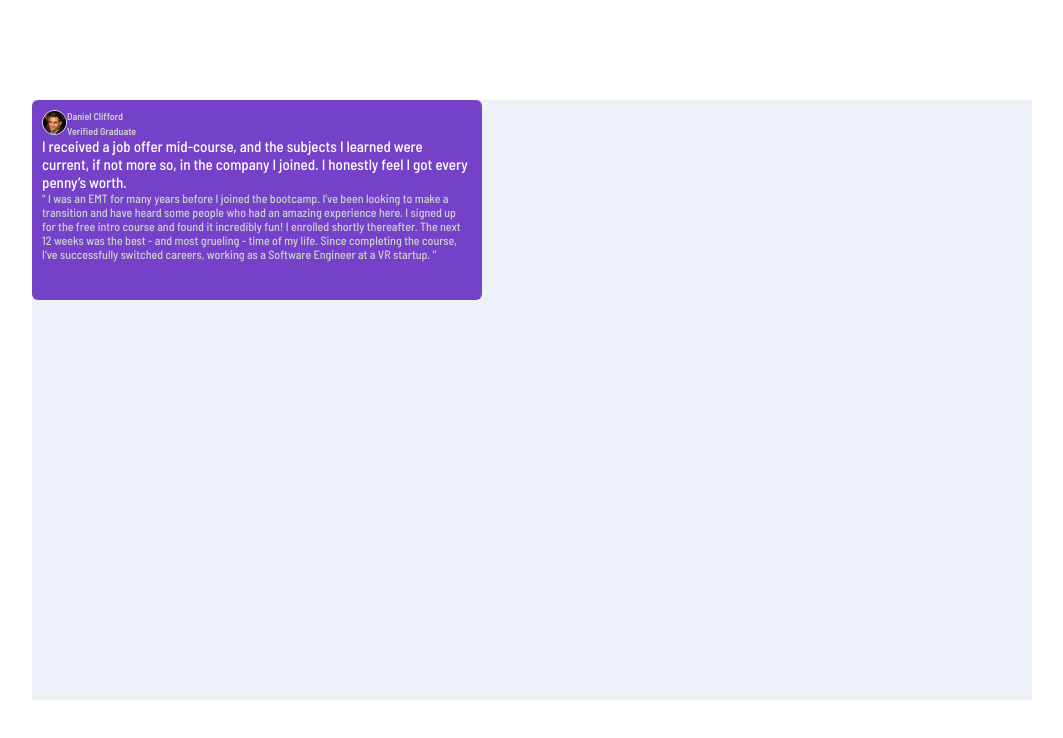
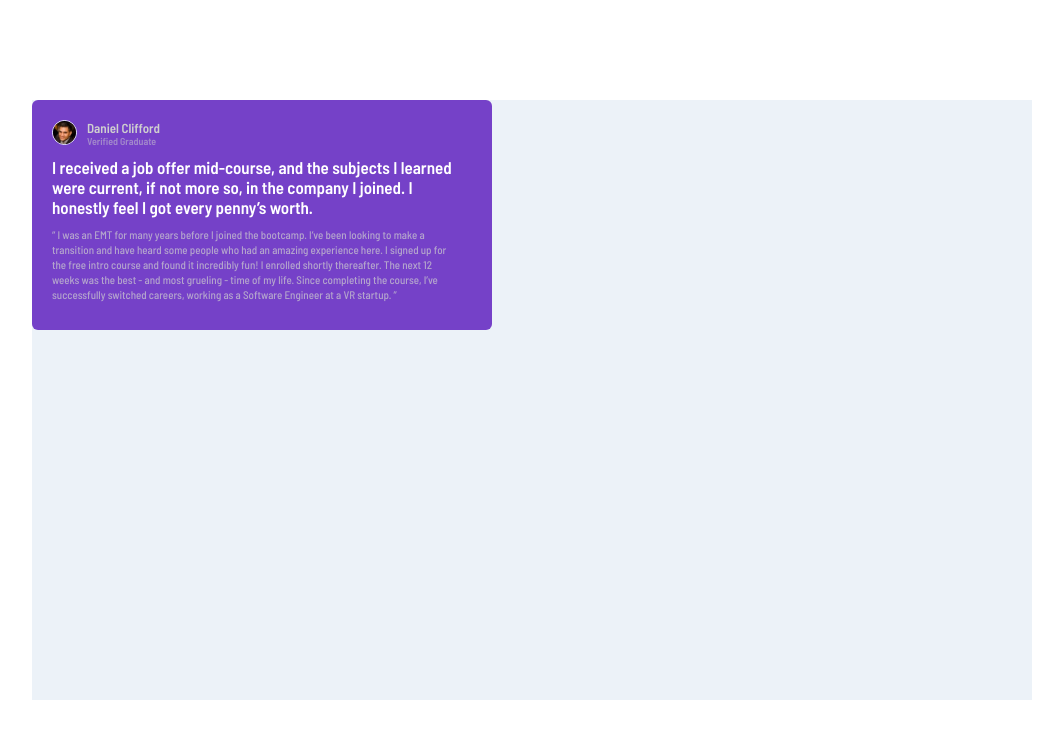
Before and after one commit to monsor3s/react-testimonials-grid, a React (Create React App) app: page / in a window 1280 px wide. Shown: the top 738 px of the page, without its empty margins (108-1171 px from the left). Built offline with nearby package versions, Linux system fonts and the light colour scheme.

Commit message:
updt cmmt

```diff
--- a/src/components/IndexHomePage.tsx
+++ b/src/components/IndexHomePage.tsx
@@ -13,15 +13,15 @@ export const IndexHomePage = () => {
                     <Subtitle>Verified Graduate</Subtitle>
                 </HeaderSection>
             <BodySection>
-                I received a job offer mid-course, and the subjects I learned were current, if not more so,
-                in the company I joined. I honestly feel I got every penny’s worth.
+                I received a job offer mid-course, and the subjects I learned<br/> were current, if not more so,
+                in the company I joined. I <br/> honestly feel I got every penny’s worth.
             </BodySection>
             <FooterSection>
-                “ I was an EMT for many years before I joined the bootcamp. I’ve been looking to make a
+                “ I was an EMT for many years before I joined the bootcamp. I’ve been looking to make a <br/>
                 transition and have heard some people who had an amazing experience here. I signed up
-                for the free intro course and found it incredibly fun! I enrolled shortly thereafter.
-                The next 12 weeks was the best - and most grueling - time of my life. Since completing
-                the course, I’ve successfully switched careers, working as a Software Engineer at a VR startup. ”
+                for <br/>the free intro course and found it incredibly fun! I enrolled shortly thereafter.
+                The next 12<br/> weeks was the best - and most grueling - time of my life. Since completing
+                the course, I’ve <br/>successfully switched careers, working as a Software Engineer at a VR startup. ”
             </FooterSection>
             </SectionDaniel>
             </HomePageContainer>
--- a/src/components/styles.ts
+++ b/src/components/styles.ts
@@ -16,11 +16,11 @@ export const HomePageContainer = styled.div`
 `;
 
 export const SectionDaniel = styled.div`
-    width: 450px;
-    height: 200px;
+    width: 460px;
+    height: 230px;
     background-color: var(--violet);
     border-radius: 0.6rem;
-    padding: 1rem;
+    padding: 2rem;
 `;
 
 export const HeaderSection = styled.div`
@@ -36,25 +36,32 @@ export const LogoDaniel = styled.img`
 `;
 
 export const Title = styled.h1`
-    font-size: 1rem;
+    font-size: 13px;
     color: var(--light-gray);
     display: inline-block;
     position: absolute;
+    margin-left: 1rem;
 `;
 
 export const Subtitle = styled.h2`
-    font-size: 1rem;
+    font-size: 10px;
     color: var(--light-gray);
     display: inline-block;
+    margin-left: 1rem;
+    opacity: 50%;
 `;
 
-export const BodySection = styled.div`
-    font-size: 1.5rem;
+export const BodySection = styled.p`
+    font-size: 17px;
+    font-weight: 600;
     color: var(--white);
-
+    margin-top: 1rem;
 `;
 
-export const FooterSection = styled.div`
-        font-size: 1.2rem;
+export const FooterSection = styled.p`
+        font-size: 11px;
+        line-height: 1.5rem;
         color: var(--light-gray);
+        margin-top: 1rem;
+        opacity: 70%;
 `;
```
